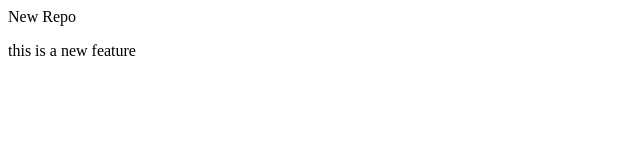
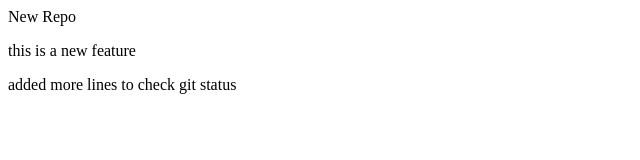
Before and after one commit to anuska34/localrepo, a plain HTML site: page index.html in a window 1280 px wide. Shown: the whole page, without its empty margins (0-640 px from the left). Drawn offline with Linux system fonts and the light colour scheme.

Commit message:
added new feature1

```diff
--- a/index.html
+++ b/index.html
@@ -1,3 +1,4 @@
 <p>New Repo</p>
 
 <p> this is a new feature</p>
+<p> added more lines to check git status</p>
```
